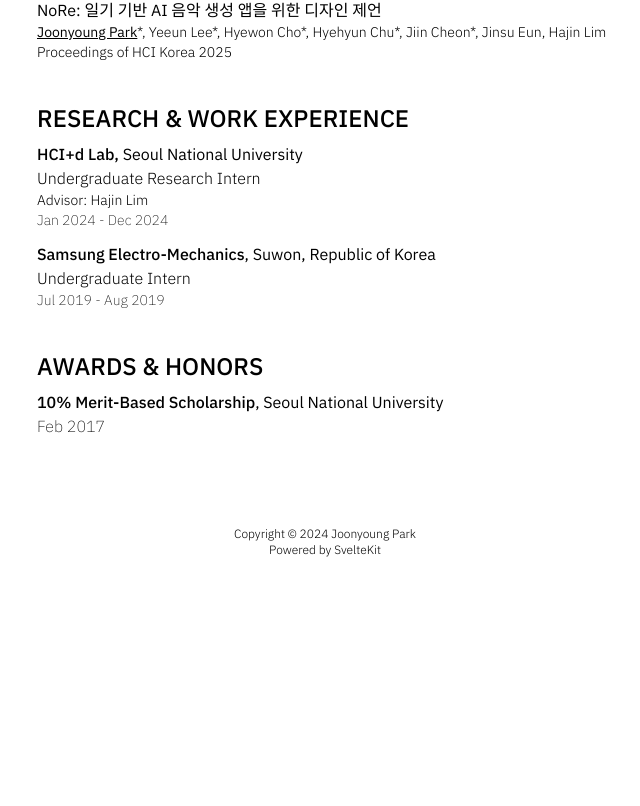
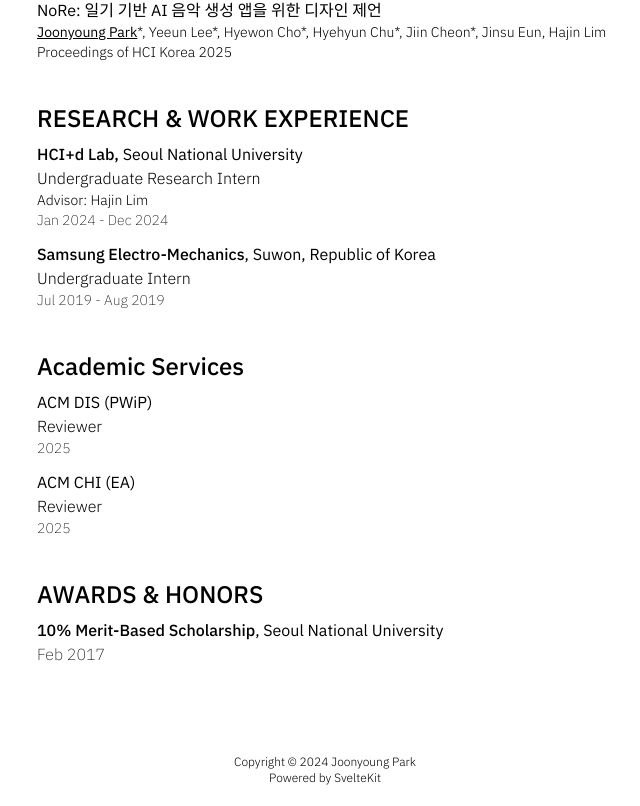
Before and after one commit to partlyjadedyouth/joonyoung.dev, a SvelteKit app: page /about in a window 1280 px wide. Shown: the part 682-1488 px from the top of the page, without its empty margins (315-955 px from the left). Before the commit the page ends 1260 px from the top, so only its background shows below. Built offline with nearby package versions, Linux system fonts and the light colour scheme; a web font is replaced by a local one.

Commit message:
[main] Update NoRe and about

```diff
--- a/src/routes/(app)/about/+page.svelte
+++ b/src/routes/(app)/about/+page.svelte
@@ -127,6 +127,19 @@
 	<div class="font-extralight text-sm">Jul 2019 - Aug 2019</div>
 </section>
 
+<!-- ACADEMIC SERVICES -->
+<section class="mt-10 font-ibm">
+	<h1 class="text-2xl font-medium">Academic Services</h1>
+
+	<div class="mt-2">ACM DIS (PWiP)</div>
+	<div class="font-light">Reviewer</div>
+	<div class="font-extralight text-sm">2025</div>
+
+	<div class="mt-3">ACM CHI (EA)</div>
+	<div class="font-light">Reviewer</div>
+	<div class="font-extralight text-sm">2025</div>
+</section>
+
 <!-- AWARDS & HONORS -->
 <section class="mt-10 font-ibm">
 	<h1 class="text-2xl font-medium">AWARDS & HONORS</h1>
```
Also changed, not shown: static/projectAssets/nore/index.md (+1 -1 lines).
